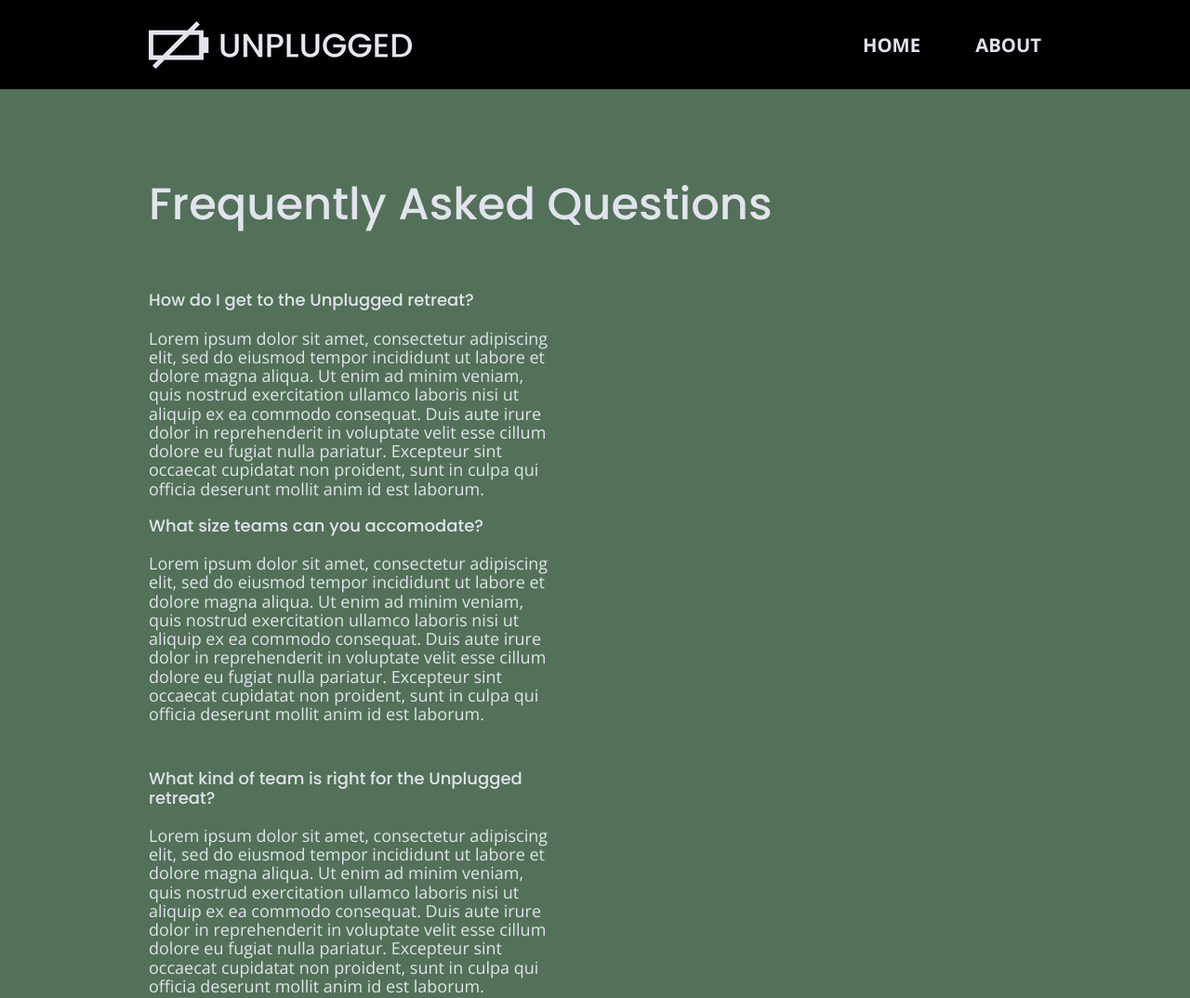
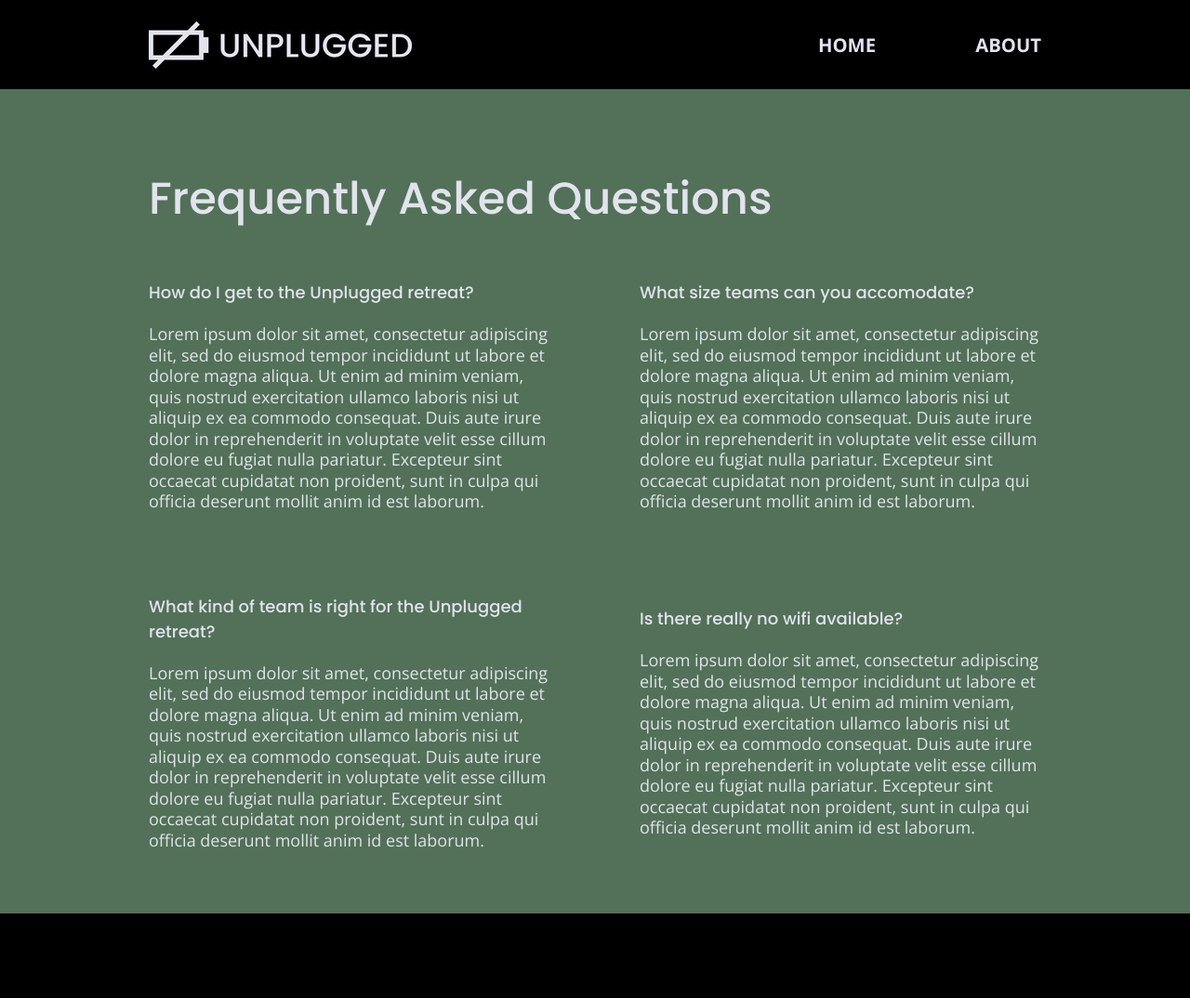
Before and after one commit to e-eastman/206-unplugged, a website: page unplugged-site/faq/index.html in a window 1280 px wide. Shown: the top 1074 px of the page at 93% size. Drawn offline with nearby package versions, Linux system fonts and the light colour scheme.

Commit message:
Final fixes to layout

```diff
--- a/unplugged-site/css/main.css
+++ b/unplugged-site/css/main.css
@@ -10,12 +10,6 @@
 /* ==========================================================================
    Base styles: opinionated defaults
    ========================================================================== */
-
-html {
-  color: #222;
-  font-size: 1em;
-  line-height: 1.4;
-}
 
 /*
  * Remove text-shadow in selection highlight:
@@ -416,7 +410,7 @@
   text-align: left;
 }
 
-/* FAQ page styling */
+/* FAQ Page styling */
 
 .faq {
   background-color: #527158;
@@ -445,6 +439,7 @@
 
 .faq-content p {
   text-align: left;
+  line-height: 1.25em;
 }
 
 /* ==========================================================================
@@ -575,7 +570,7 @@
 }
 
 header nav {
-  width: 20%;
+  width: 25%;
 }
 
 header nav ul {
@@ -736,7 +731,6 @@
 .faq h4,
 .faq p {
   font-size: .875em;
-  line-height: 1.125;
 }
 }
 
--- a/unplugged-site/faq/index.html
+++ b/unplugged-site/faq/index.html
@@ -45,10 +45,10 @@
       <div class="content-wrapper">
         <h2>Frequently Asked Questions</h2>
 
-        <div class="faq-content">
+          <div class="faq-content">
           <h4>How do I get to the Unplugged retreat?</h4>
           <p>Lorem ipsum dolor sit amet, consectetur adipiscing elit, sed do eiusmod tempor incididunt ut labore et dolore magna aliqua. Ut enim ad minim veniam, quis nostrud exercitation ullamco laboris nisi ut aliquip ex ea commodo consequat. Duis aute irure dolor in reprehenderit in voluptate velit esse cillum dolore eu fugiat nulla pariatur. Excepteur sint occaecat cupidatat non proident, sunt in culpa qui officia deserunt mollit anim id est laborum.</p>
-          <div>
+          </div>
 
           <div class="faq-content">
             <h4>What size teams can you accomodate?</h4>
```
